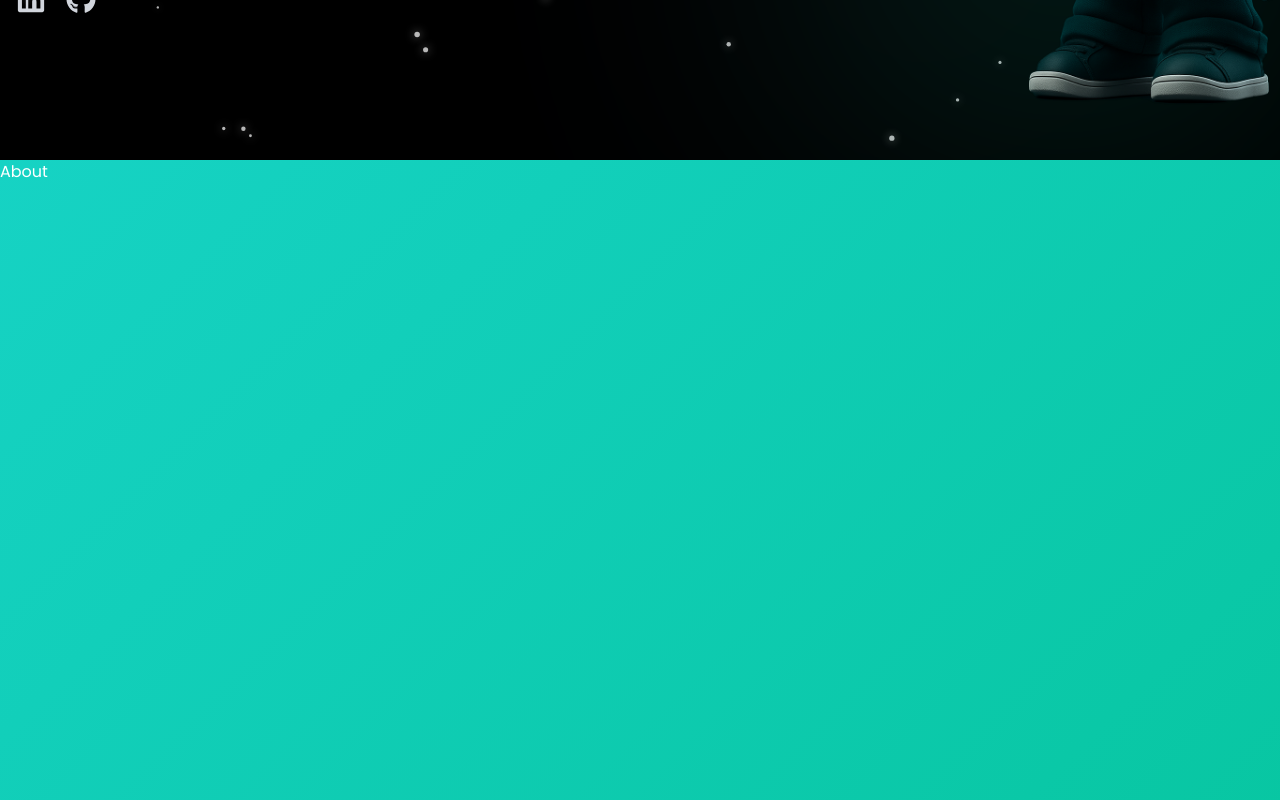
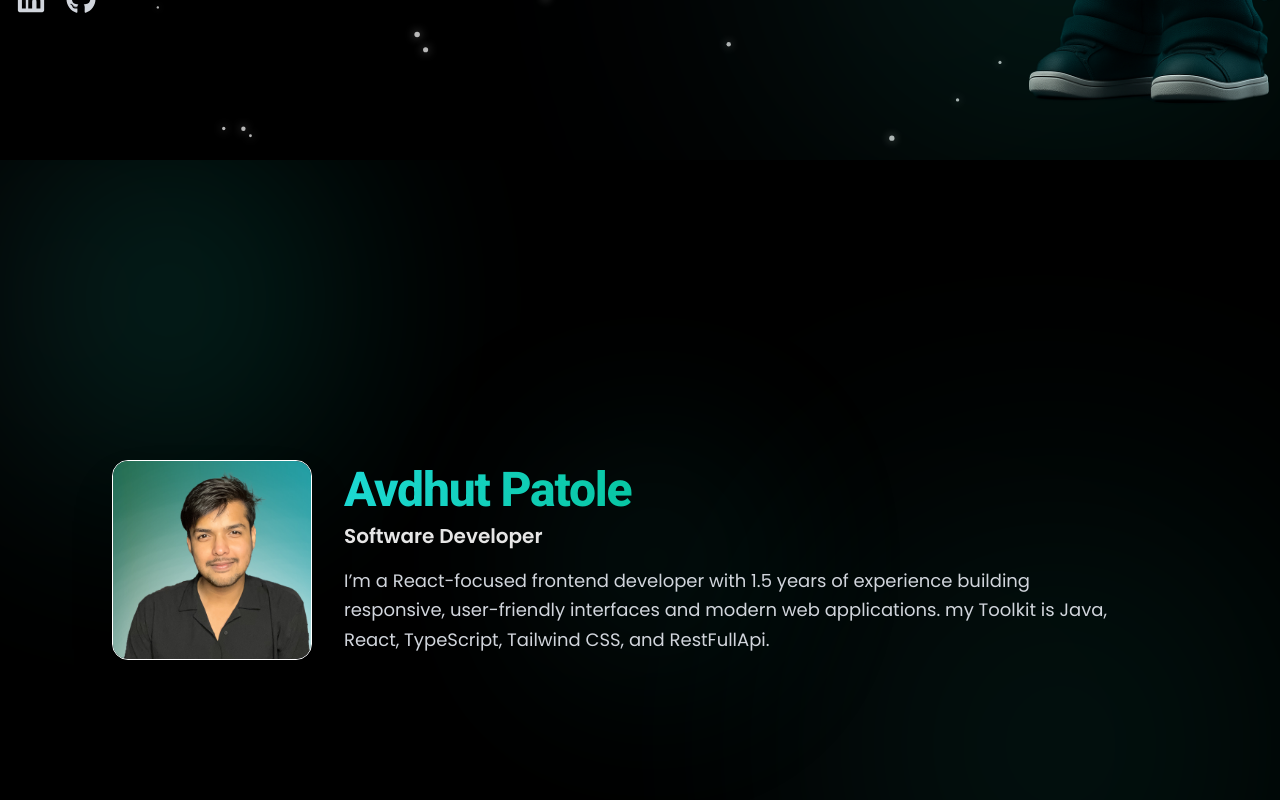
Before and after one commit to 007av/My-Portfolio, a React (Vite) app: page / in a window 1280 px wide. Shown: the part 640-1440 px from the top of the page. Built offline with nearby package versions, Linux system fonts and the light colour scheme.

Commit message:
added About Section

```diff
--- a/src/components/CustomCoursor.jsx
+++ b/src/components/CustomCoursor.jsx
@@ -19,7 +19,7 @@ const CustomCoursor = () => {
     <div className=" pointer-events-none fixed top-0 left-0 z-9999"
     style={{transform : `translate(${position.x - 40}px , ${position.y - 40}px)`}} //coursor movment tracking sathi
     >
-      <div className=" w-20 h-20 rounded-full bg-gradient-to-r from-pink-500 to-blue-500 blur-3xl opacity-80" />
+      <div className=" w-20 h-20 rounded-full bg-linear-to-r from-pink-500 to-blue-500 blur-3xl opacity-80" />
     </div>
   );
 };
--- a/src/components/ParticleBaground.jsx
+++ b/src/components/ParticleBaground.jsx
@@ -82,7 +82,7 @@ const ParticleBaground = () => {
   return (
     <canvas
       ref={canvasRef}
-      className=" w-full h-full fixed left-0 top-0 pointer-events-none z-0"
+      className=" absolute w-full h-full left-0 top-0 pointer-events-none z-0"
     ></canvas>
   );
 };
--- a/src/sections/About.jsx
+++ b/src/sections/About.jsx
@@ -1,10 +1,59 @@
 import React from 'react'
+import {motion} from "framer-motion";
+import p from "../assets/p.jpg"
+const About = () => {
+const glow = [
+  "-top-10  -left-10 w-[360px] h-[360px] opacity-20 blur-[120px]",
+  "bottom-0 right-10 w-[430px] h-[430px] opacity-15 blur-[140px] [animation-delay:300ms]",
+    "top-1/2 left-1/2 -translate-x-1/2 -translate-y-1/2 w-[220px] h-[220px] opacity-12 blur-[100px]",
+]
 
-const About = () => {
+
+
   return (
-    <div className=' w-full h-screen'>
-      About
-    </div>
+    <section id='about' className='min-h-screen w-full flex items-center justify-center relative bg-black text-white overflow-hidden'>
+      <div className='absolute inset-0 pointer-events-none'>
+        {
+          glow.map((c,i)=>(
+            <div key={i} className={`absolute rounded-full bg-linear-to-r from-[#302b63] via-[#00bf8f] to-[#1cd8d2] animate-pulse ${c}`}/>
+          ))
+        }
+      </div>
+
+      <div className=' relative z-10 max-w-6xl w-full mx-auto px-6 md:px-10 lg:px-12 py-20 flex flex-col gap-12'>
+        <motion.div className=' flex flex-col md:flex-row items-center md:items-stretch gap-8'
+        initial={{opacity: 0, y:24}}
+        whileInView={{opacity:1, y:0}}
+        transition={{duration: 0.6}}
+        viewport={{once:true , amount: 0.4}}
+        >
+          <motion.div className=' relative w-40 h-40 md:w-50 md:h-50
+  rounded-2xl overflow-hidden shadow-2xl
+  bg-linear-to-r from-[#1cd8d2]/20 to-[#302b63]/20
+  border border-[#1cd8d2]/50"'>
+            <img src={p} alt="profile" className=' absolute inset-0' />
+          </motion.div>
+
+          <div className=' flex-1 flex flex-col justify-center text-center md:text-left'>
+            <h2 className=' text-4xl sm:text-5xl font-extrabold tracking-tight bg-clip-text text-transparent
+            bg-linear-to-r from-[#1cd8d2] via-[#00bf8f] to-[#1cd8d2]'>
+              Avdhut Patole
+              </h2>
+              <p className=' mt-2 text-lg sm:text-xl text-white/90 font-semibold'>
+                Software Developer
+              </p>
+              <p className='mt-4 text-gray-300 leading-relaxed text-base sm:text-lg max-w-2xl md:max-w-3xl'>
+                I’m a React-focused frontend developer with 1.5 years of experience building responsive, user-friendly
+                interfaces and modern web applications. my Toolkit is Java, React, TypeScript, Tailwind CSS, and RestFullApi.
+              </p>
+          </div>
+
+        </motion.div>
+      </div>
+
+
+
+    </section>
   )
 }
 
--- a/src/sections/Home.jsx
+++ b/src/sections/Home.jsx
@@ -109,7 +109,7 @@ const Home = () => {
               animate={{ opacity: 1, y: 0 }}
               transition={{ duration: 1 }}
             >
-              Hello I'm <br />
+              Hello, I'm <br />
               <span className=" text-white font-bold text-5xl sm:text-6xl md:text-7xl lg:text-8xl lg:whitespace-nowrap">
                 Avdhut Patole
               </span>
```
